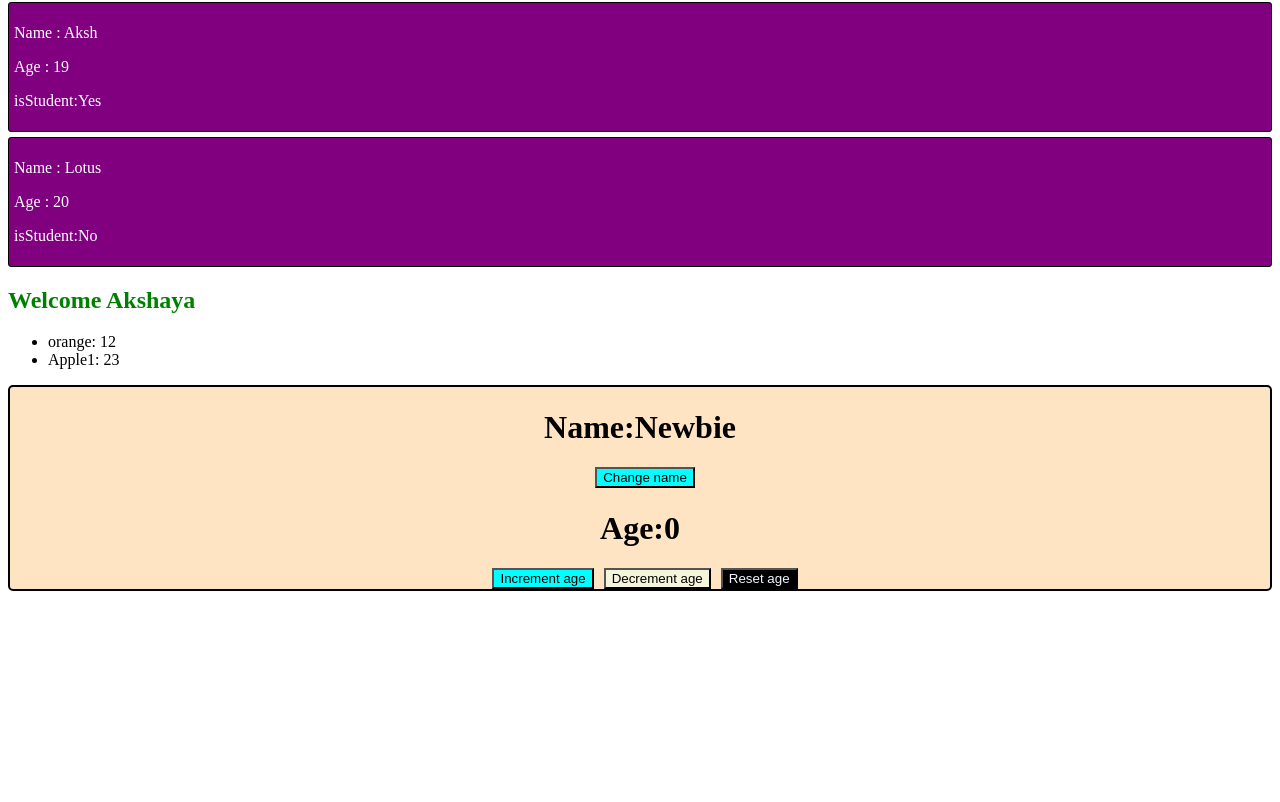
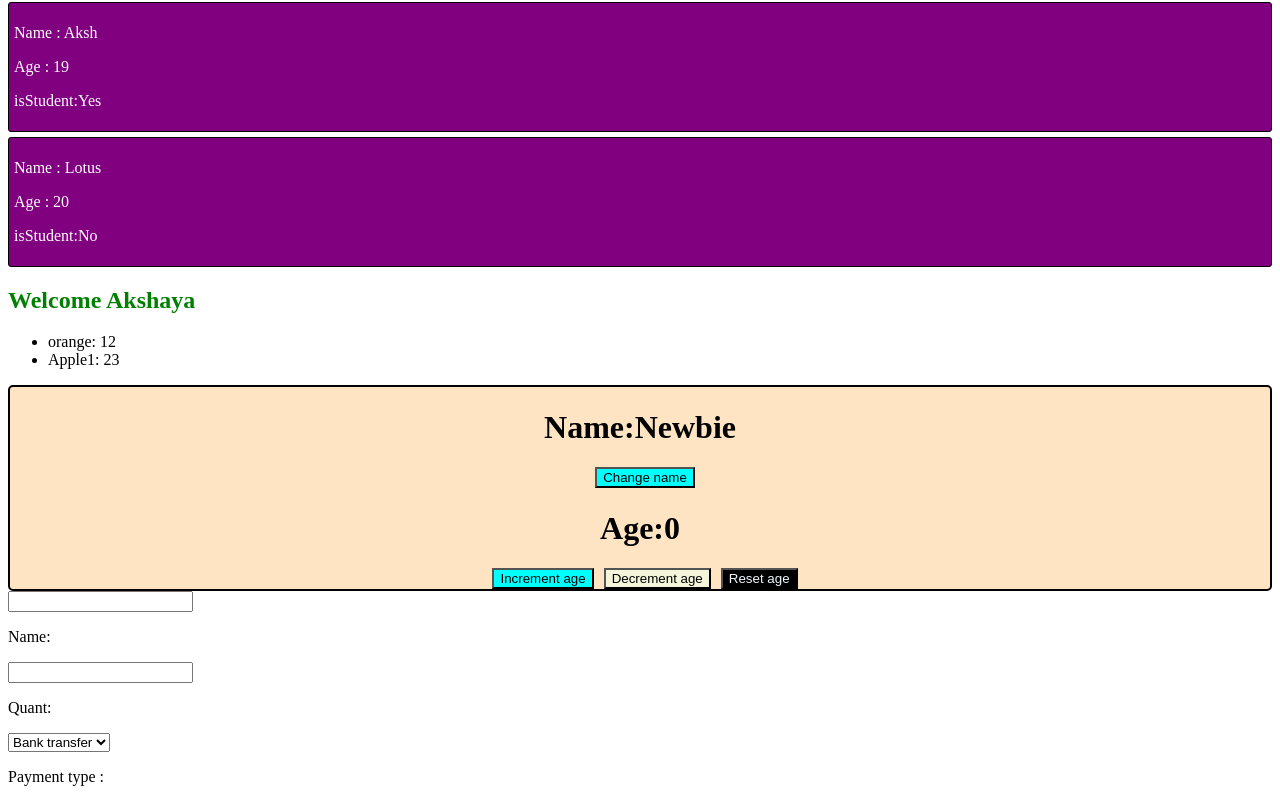
Before and after one commit to AkshayaNagaraj17/React-Practice, a React (Vite) app: page / in a window 1280 px wide. Shown: the part 725-1527 px from the top of the page. Before the commit the page ends 1324 px from the top, so only its background shows below. Built offline with nearby package versions, Linux system fonts and the light colour scheme.

Commit message:
Onchange done!

```diff
--- a/src/App.jsx
+++ b/src/App.jsx
@@ -4,6 +4,7 @@ import Button from "./Button.jsx"
 import Greeting from"./Greeting.jsx"
 import List from"./List"
 import Component from"./Component.jsx"
+import Compo from "./Compo.jsx"
 function App()
 {
   return(<>
@@ -19,7 +20,6 @@ function App()
     {/* Buttons in react */}
     <Button></Button>
 
-
     {/*Props*/}
     <Student name="Aksh" age={19} isStudent={true}/>
     <Student name="Lotus" age={20}/>
@@ -27,6 +27,7 @@ function App()
     <Greeting isLogged={true} user="Akshaya" ></Greeting>
     <List></List>
     <Component></Component>
+    <Compo></Compo>
   </>
 
    )
--- /dev/null
+++ b/src/Compo.jsx
@@ -0,0 +1,28 @@
+// ONCHANGE EVENTS
+import { useState } from "react"
+function Compo()
+{
+    const [name,setName]=useState("")
+    const handle=(e)=>setName(e.target.value)
+    const [quant,setQuant]=useState("")
+    const handleQ=(e)=>setQuant(e.target.value)
+    const [payment,setPayment]=useState("")
+    const handlep=(e)=>setPayment(e.target.value)
+    return(
+        <div>
+            <input type="text" onChange={handle} />
+            <p>Name:{name}</p>
+            <input type="number" onChange={handleQ} />
+            <p>Quant:{quant}</p>
+            <select name="" id="" onChange={handlep}>
+                <option value="Bank transfer">Bank transfer</option>
+                <option value="Gift card">Gift card
+                </option>
+                <option value="Debit card">Debit caed</option>
+            </select>
+            <p>Payment type : {payment}</p>
+        </div>
+    )
+}
+
+export default Compo
--- a/src/Component.jsx
+++ b/src/Component.jsx
@@ -11,6 +11,9 @@ function Component(){
     return(
         <div className="container">
              <h1>Name:{name}</h1>
+
+                {/* COUNTER */}
+
              <button className="c1" onClick={uname}>Change name</button>
              <h1>Age:{age}</h1>
              <button className="i" onClick={iage}>Increment age</button>
```
